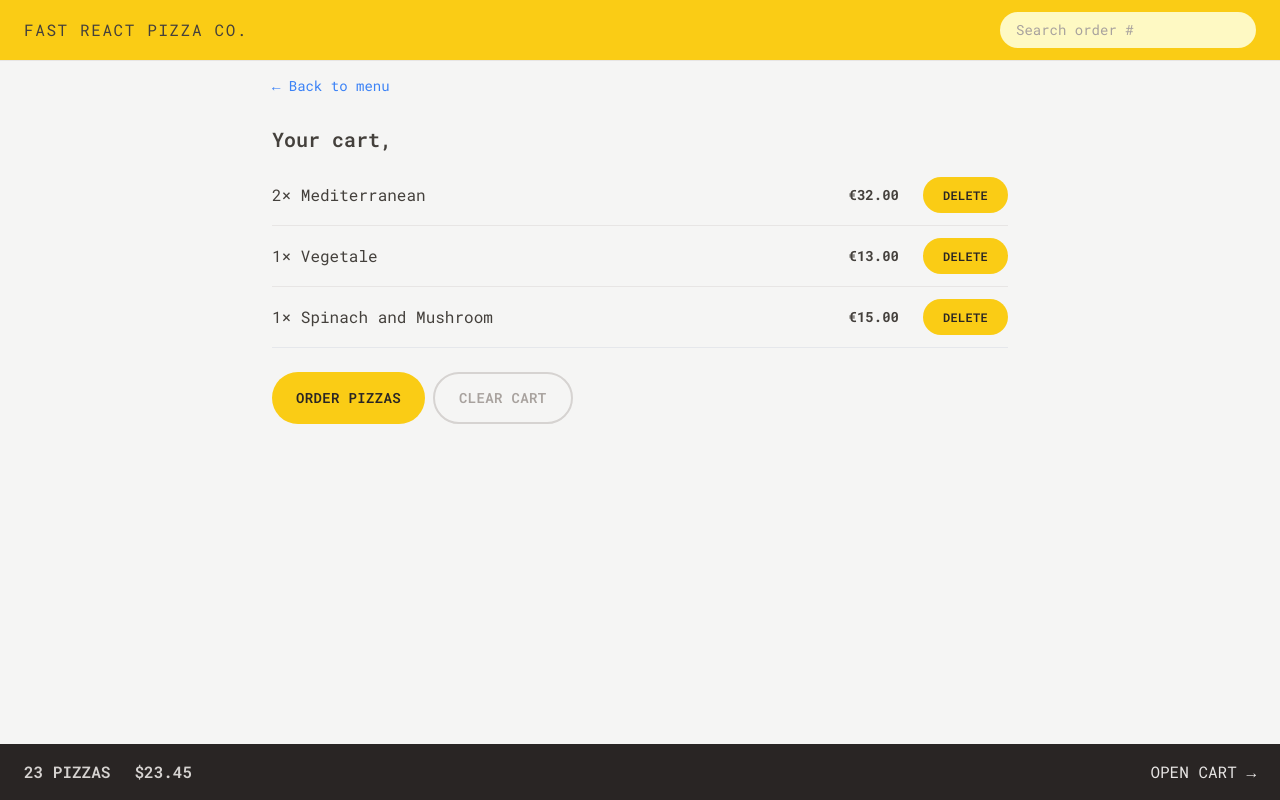
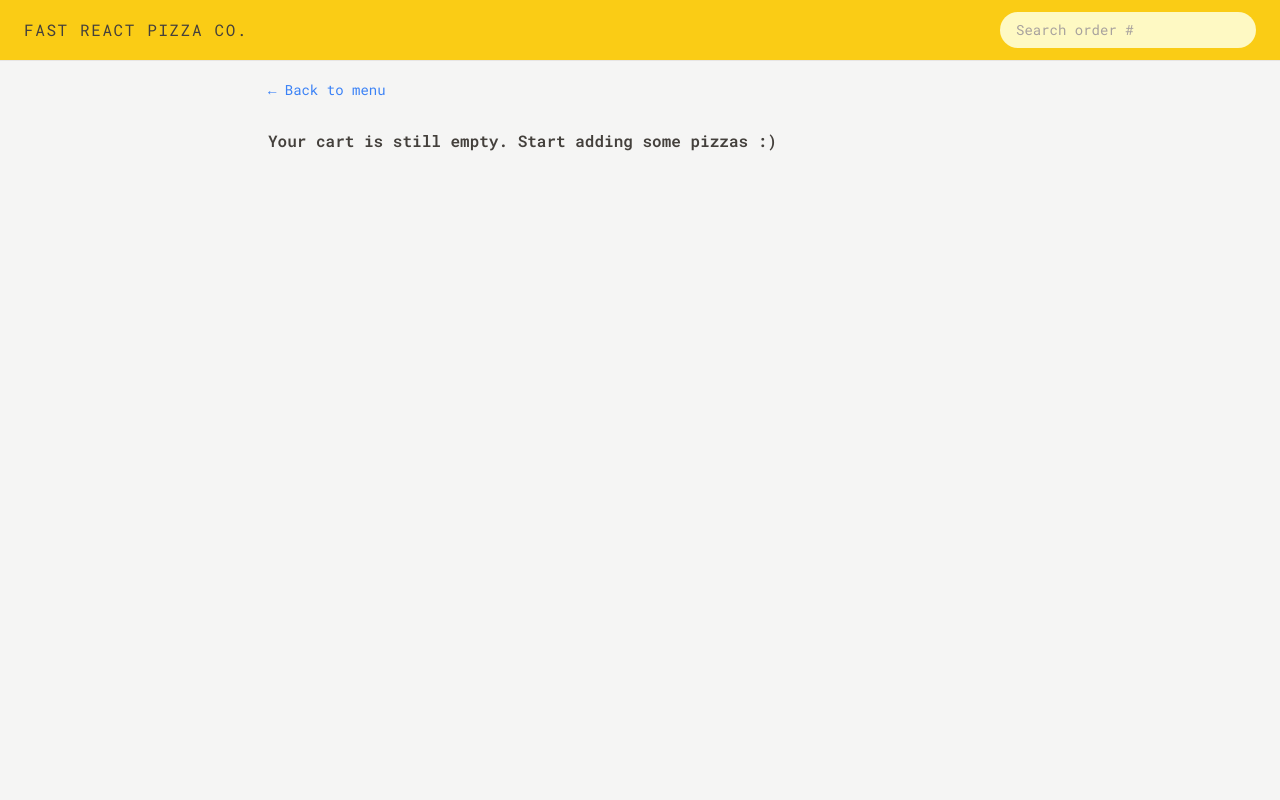
Before and after one commit to EbrahimAfridi/Pizza-Store, a React (Vite) app: page /cart in a window 1280 px wide. Built offline with nearby package versions, Linux system fonts and the light colour scheme.

Commit message:
Feature: Adding & Deleting Item in cart

```diff
--- a/src/features/cart/Cart.jsx
+++ b/src/features/cart/Cart.jsx
@@ -1,36 +1,20 @@
-// import { Link } from 'react-router-dom';
 import LinkButton from '../../ui/LinkButton';
 import Button from '../../ui/Button';
 import CartItem from './CartItem';
-import {useSelector} from "react-redux";
-
-const fakeCart = [
-  {
-    pizzaId: 12,
-    name: 'Mediterranean',
-    quantity: 2,
-    unitPrice: 16,
-    totalPrice: 32,
-  },
-  {
-    pizzaId: 6,
-    name: 'Vegetale',
-    quantity: 1,
-    unitPrice: 13,
-    totalPrice: 13,
-  },
-  {
-    pizzaId: 11,
-    name: 'Spinach and Mushroom',
-    quantity: 1,
-    unitPrice: 15,
-    totalPrice: 15,
-  },
-];
+import {useDispatch, useSelector} from "react-redux";
+import {clearCart, getCart, getUserName} from "./cartSlice.js";
+import EmptyCart from "./EmptyCart.jsx";
 
 function Cart() {
-const username = useSelector((state) => state.user.username);
-  const cart = fakeCart;
+  const username = useSelector(getUserName);
+  const cart = useSelector(getCart);
+  const dispatch = useDispatch();
+
+  function handleClearCart(){
+    dispatch(clearCart());
+  }
+
+  if (!cart.length) return <EmptyCart/>
 
   return (
     <div className="px-4 py-3">
@@ -40,7 +24,7 @@ const username = useSelector((state) => state.user.username);
 
       <ul className="mt-3 divide-y divide-stone-200 border-b">
         {cart.map((item) => (
-          <CartItem item={item} key={item.key} />
+          <CartItem item={item} key={item.id} />
         ))}
       </ul>
 
@@ -49,7 +33,7 @@ const username = useSelector((state) => state.user.username);
           Order pizzas
         </Button>
 
-        <Button type="secondary">Clear cart</Button>
+        <Button onClick={() => handleClearCart()} type="secondary">Clear cart</Button>
       </div>
     </div>
   );
--- a/src/features/cart/CartItem.jsx
+++ b/src/features/cart/CartItem.jsx
@@ -1,5 +1,5 @@
-import Button from '../../ui/Button';
 import { formatCurrency } from '../../utils/helpers';
+ import DeleteItem from "./DeleteItem.jsx";
 
 function CartItem({ item }) {
   const { pizzaId, name, quantity, totalPrice } = item;
@@ -11,7 +11,7 @@ function CartItem({ item }) {
       </p>
       <div className="flex items-center justify-between sm:gap-6">
         <p className="text-sm font-bold">{formatCurrency(totalPrice)}</p>
-        <Button type="small">Delete</Button>
+        <DeleteItem pizzaId={pizzaId}/>
       </div>
     </li>
   );
--- a/src/features/cart/CartOverview.jsx
+++ b/src/features/cart/CartOverview.jsx
@@ -1,11 +1,17 @@
 import { Link } from 'react-router-dom';
+import {getTotalCartPrice, getTotalCartQuantity} from "./cartSlice.js";
+import {useSelector} from "react-redux";
 
 function CartOverview() {
+  const totalCartQuantity = useSelector(getTotalCartQuantity);
+  const totalCartPrice = useSelector(getTotalCartPrice);
+  if (totalCartQuantity === 0) return null;
+
   return (
     <div className="flex items-center justify-between bg-stone-800 px-4 py-4 text-sm uppercase text-stone-200 sm:px-6 md:text-base">
       <p className="space-x-4 font-semibold text-stone-300 sm:space-x-6">
-        <span>23 pizzas</span>
-        <span>$23.45</span>
+        <span>{totalCartQuantity} pizzas</span>
+        <span>${totalCartPrice}</span>
       </p>
       <Link to="/cart">Open cart &rarr;</Link>
     </div>
--- /dev/null
+++ b/src/features/cart/DeleteItem.jsx
@@ -0,0 +1,13 @@
+import Button from "../../ui/Button.jsx";
+import {useDispatch} from "react-redux";
+import {deleteItem} from "./cartSlice.js";
+
+function DeleteItem({pizzaId}) {
+  const dispatch = useDispatch();
+
+  return(
+    <Button onClick={ () => dispatch(deleteItem(pizzaId)) } type="small">Delete</Button>
+  )
+}
+
+export default DeleteItem;
--- a/src/features/cart/EmptyCart.jsx
+++ b/src/features/cart/EmptyCart.jsx
@@ -1,11 +1,11 @@
-import { Link } from 'react-router-dom';
+import LinkButton from '../../ui/LinkButton';
 
 function EmptyCart() {
   return (
-    <div>
-      <Link to="/menu">&larr; Back to menu</Link>
+    <div className="py-4 px-3">
+      <LinkButton to="/menu">&larr; Back to menu</LinkButton>
 
-      <p>Your cart is still empty. Start adding some pizzas :)</p>
+      <p className="mt-7 font-semibold">Your cart is still empty. Start adding some pizzas :)</p>
     </div>
   );
 }
--- a/src/features/cart/cartSlice.js
+++ b/src/features/cart/cartSlice.js
@@ -1,16 +1,16 @@
 import {createSlice} from "@reduxjs/toolkit";
 
 const initialState = {
-  // cart: [],
-  cart: [
-    {
-      pizzaId: 12,
-      name: 'Mediterranean',
-      quantity: 2,
-      unitPrice: 12,
-      totalPrice: 32,
-    },
-  ]
+  cart: [],
+  // cart: [
+  //   {
+  //     pizzaId: 12,
+  //     name: 'Mediterranean',
+  //     quantity: 2,
+  //     unitPrice: 12,
+  //     totalPrice: 32,
+  //   },
+  // ]
 };
 
 const cartSlice = createSlice({
@@ -56,3 +56,16 @@ export const {
 } = cartSlice.actions;
 
 export default cartSlice.reducer;
+
+export const getCart = (state) => state.cart.cart;
+
+export const getUserName = (state) => state.user.username;
+
+export const getTotalCartQuantity = (state) => (
+  state.cart.cart.reduce((sum, item) => sum + item.quantity, 0)
+);
+
+export const getTotalCartPrice = (state) => (
+  state.cart.cart.reduce((sum, item) => sum + item.totalPrice, 0)
+)
+export const getCurrentQuantityById = (id) => (state) => state.cart.cart.find((item) => item.pizzaId === id)?.quantity ?? 0;
--- a/src/features/menu/MenuItem.jsx
+++ b/src/features/menu/MenuItem.jsx
@@ -1,8 +1,25 @@
 import Button from '../../ui/Button';
 import { formatCurrency } from '../../utils/helpers';
+import {useDispatch, useSelector} from "react-redux";
+import {addItem, getCurrentQuantityById} from "../cart/cartSlice.js";
+import DeleteItem from "../cart/DeleteItem.jsx";
 
 function MenuItem({ pizza }) {
   const { id, name, unitPrice, ingredients, soldOut, imageUrl } = pizza;
+  const dispatch = useDispatch();
+  const currentQuantity = useSelector(getCurrentQuantityById(id));
+  const isInCart = currentQuantity > 0;
+
+  function handleAddToCart(){
+    const newItem = {
+      pizzaId: id,
+      name,
+      quantity: 1,
+      unitPrice,
+      totalPrice: unitPrice * 1,
+    };
+    dispatch(addItem(newItem));
+  }
 
   return (
     <li className="flex gap-4 py-2">
@@ -25,7 +42,18 @@ function MenuItem({ pizza }) {
             </p>
           )}
 
-          <Button type="small">Add to cart</Button>
+          {
+            isInCart && <DeleteItem pizzaId={id}/>
+          }
+
+          {!soldOut && !isInCart &&
+            (
+              <Button onClick={handleAddToCart} type="small">
+                Add to cart
+              </Button>
+            )
+          }
+
         </div>
       </div>
     </li>
--- a/src/ui/Button.jsx
+++ b/src/ui/Button.jsx
@@ -1,9 +1,10 @@
 import { Link } from 'react-router-dom';
 
-function Button({ children, disabled, to, type }) {
+function Button({ children, disabled, to, type, onClick }) {
   const base =
     'inline-block text-sm rounded-full bg-yellow-400 font-semibold uppercase tracking-wide text-stone-800 transition-colors duration-300 hover:bg-yellow-300 focus:bg-yellow-300 focus:outline-none focus:ring focus:ring-yellow-300 focus:ring-offset-2 disabled:cursor-not-allowed';
 
+  // type = primary etc. to put css
   const styles = {
     primary: base + ' px-4 py-3 md:px-6 md:py-4',
     small: base + ' px-4 py-2 md:px-5 md:py-2.5 text-xs',
@@ -18,6 +19,15 @@ function Button({ children, disabled, to, type }) {
       </Link>
     );
   }
+
+  if (onClick){
+    return (
+      <button onClick={onClick} disabled={disabled} className={styles[type]}>
+        {children}
+      </button>
+    );
+  }
+
   return (
     <button disabled={disabled} className={styles[type]}>
       {children}
```
